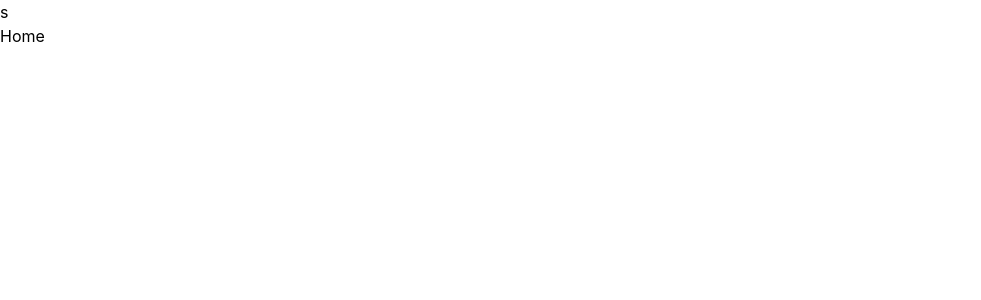
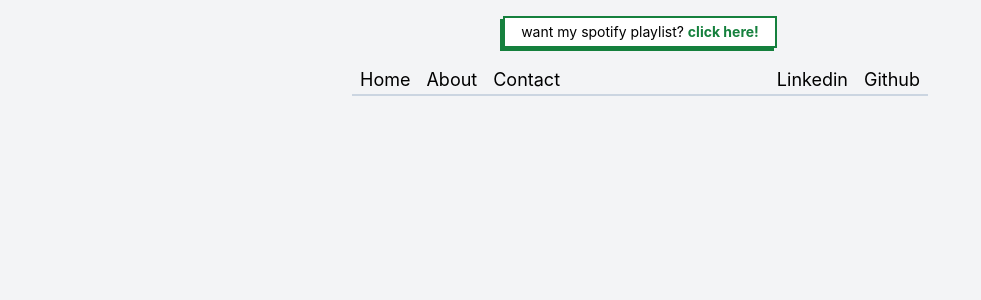
Before and after one commit to MundherAl/cv, a React (Create React App) app: page / in a window 1280 px wide. Shown: the top 300 px of the page, without its empty margins (0-981 px from the left). Built offline with nearby package versions, Linux system fonts and the light colour scheme.

Commit message:
feat: add prelimenary navigation bar

```diff
--- a/src/index.css
+++ b/src/index.css
@@ -3,6 +3,7 @@
 @tailwind utilities;
 
 body {
+  @apply bg-gray-100;
   margin: 0;
   font-family: -apple-system, BlinkMacSystemFont, 'Segoe UI', 'Roboto', 'Oxygen',
     'Ubuntu', 'Cantarell', 'Fira Sans', 'Droid Sans', 'Helvetica Neue',
@@ -15,3 +16,7 @@ code {
   font-family: source-code-pro, Menlo, Monaco, Consolas, 'Courier New',
     monospace;
 }
+
+.box-shadow-green {
+  box-shadow: -3px 3px #15803d;
+}
--- a/src/pages/Home.jsx
+++ b/src/pages/Home.jsx
@@ -3,7 +3,7 @@ import Layout from './Layout';
 export default function Home() {
     return (
         <Layout>
-            <h1>Home</h1>
+            {/* <h1>Home</h1> */}
         </Layout>
     );
 }
--- a/src/pages/Layout.jsx
+++ b/src/pages/Layout.jsx
@@ -1,8 +1,24 @@
+import { Link } from "react-router-dom";
+import NavigationLink from "./components/navbar/NavigationLink";
+
 export default function Layout({ children }) {
     return (
-        <div>
-            <nav className="flex bg-white w-full">
-                s
+        <div className="w-[45vw] m-auto">
+            <header className="flex w-full h-[4em] justify-center items-center">
+                <p className="bg-white text-sm border-2 border-green-700 px-4 py-1 box-shadow-green">
+                    want my spotify playlist? <b className="text-green-700">click here!</b>
+                </p>
+            </header>
+            <nav className="flex h-[2em] justify-between border-b-2 border-slate-300 px-2">
+                <pages className="flex space-x-4 h-full items-end">
+                    <NavigationLink to="/" text="Home" />
+                    <NavigationLink to="/" text="About" />
+                    <NavigationLink to="/" text="Contact" />
+                </pages>
+                <accounts className="flex space-x-4 h-full items-end">
+                    <NavigationLink to="/" text="Linkedin" />
+                    <NavigationLink to="/" text="Github" />
+                </accounts>
             </nav>
             <main>{children}</main>
         </div>
--- /dev/null
+++ b/src/pages/components/navbar/NavigationLink.jsx
@@ -0,0 +1,9 @@
+import { Link } from "react-router-dom";
+
+export default function NavigationLink({ to, text }) {
+    return (
+        <Link to={to} className="text-lg hover:text-xl hover:text-blue-400 transition-all duration-[50ms]">
+            {text}
+        </Link>
+    );
+}
```
